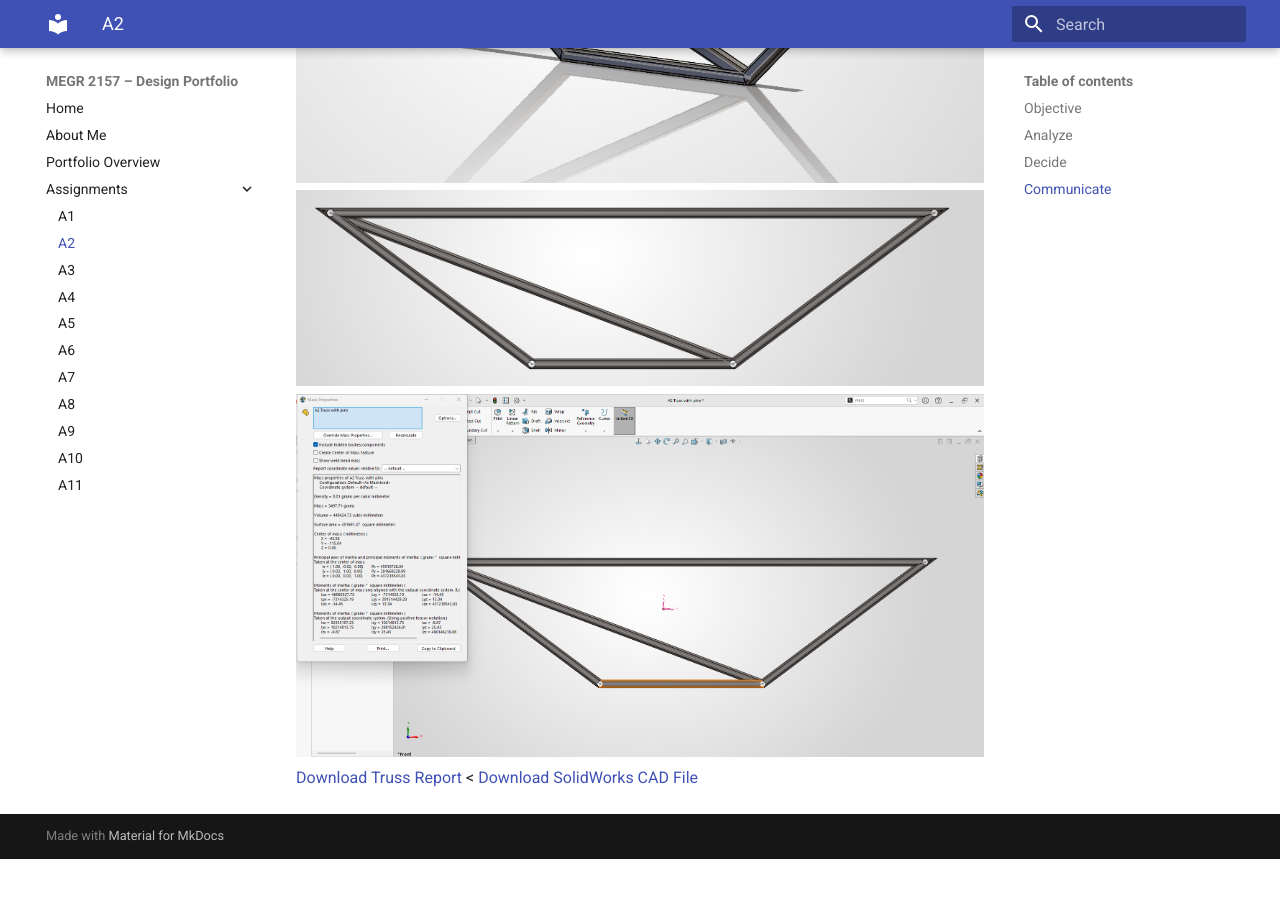
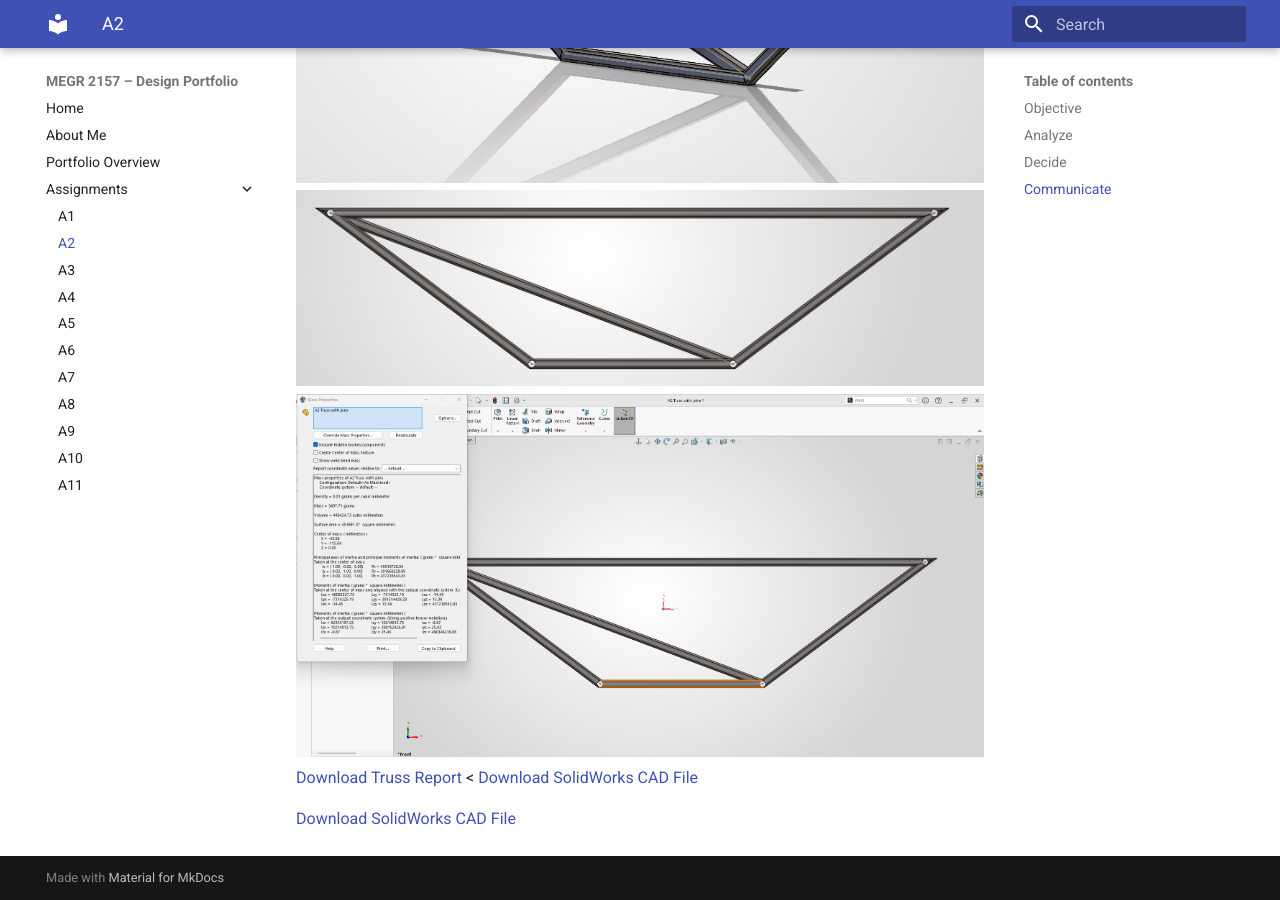
Before and after one commit to SaeedMalik7/megr2157-portfolio, an MkDocs documentation site: the page built from docs/assignments/A02/index.md, in a window 1280 px wide and 900 px high, scrolled down 3051 px. Built offline with MkDocs 1.6.1 and Material for MkDocs 9.7.7, drawn with Linux system fonts in a browser that asks for light colours; before the commit the page ends 3910 px from its top, so only the background shows below that.

Commit message:
Add download link for truss CAD file with pins

```diff
--- a/docs/assignments/A02/index.md
+++ b/docs/assignments/A02/index.md
@@ -36,3 +36,7 @@ _Which geometry did you select, and why? This is your first open design choice i
 <a href="https://github.com/SaeedMalik7/megr2157-portfolio/raw/refs/heads/main/docs/assignments/A02/A2 Truss.SLDPRT" download>
 Download SolidWorks CAD File
 </a>
+
+<a href="https://github.com/SaeedMalik7/megr2157-portfolio/raw/refs/heads/main/docs/assignments/A02/A2 Truss with pins.SLDPRT" download>
+Download SolidWorks CAD File
+</a>
```
